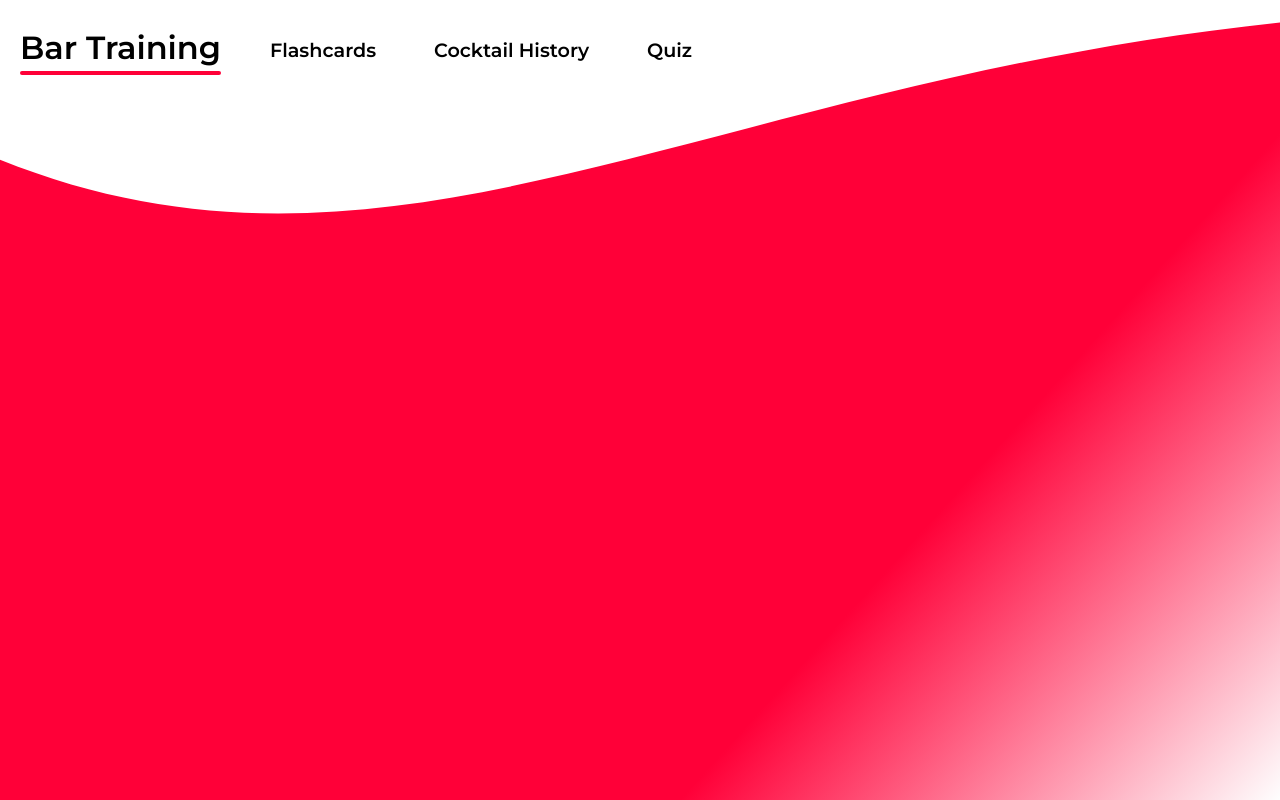
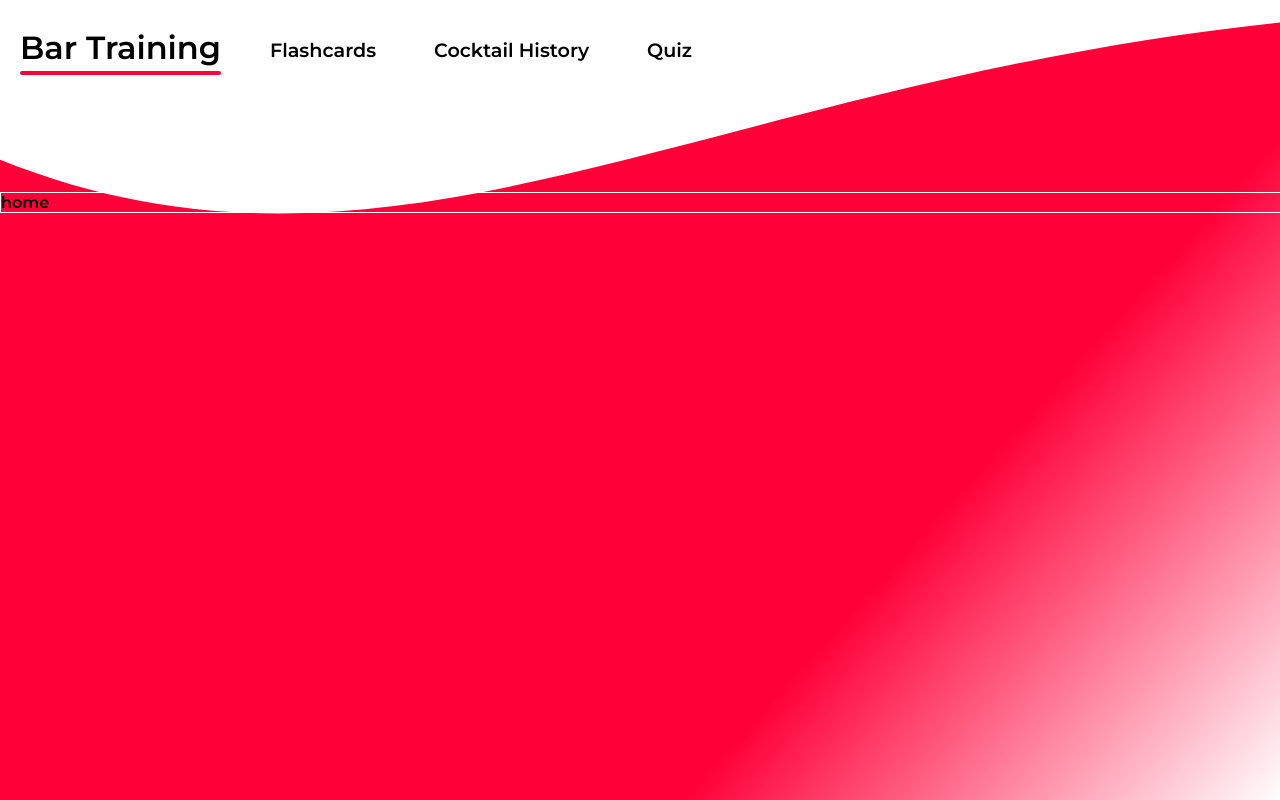
Before and after one commit to Jonjo7Dia/Bart-training-2.0, a React (Create React App) app: page / in a window 1280 px wide. Built offline with nearby package versions, Linux system fonts and the light colour scheme.

Commit message:
ready to implement home

```diff
--- /dev/null
+++ b/src/components/Home/Home.css
@@ -0,0 +1,7 @@
+.home{
+    position: fixed;
+    left: 0;
+    top: 12rem;
+    width: 100%;
+    border: solid white 1px;
+}
--- /dev/null
+++ b/src/components/Home/Home.tsx
@@ -0,0 +1,6 @@
+import './Home.css'
+function Home(){
+    return <div className={'home'}>home</div>
+}
+
+export default Home;
--- a/src/components/body/Background.css
+++ b/src/components/body/Background.css
@@ -7,6 +7,7 @@
 
 }
 .top {
+    height: 6rem;
     width: 100%;
 
 }
--- a/src/components/body/Body.tsx
+++ b/src/components/body/Body.tsx
@@ -1,11 +1,13 @@
 import "./Body.css";
 import Background from "./Background";
+import Home from '../Home/Home';
 function Body(props: any) {
   return (
     <div className={"Body"}>
       <Background />
 
       {props.children}
+      <Home />
     </div>
   );
 }
```
